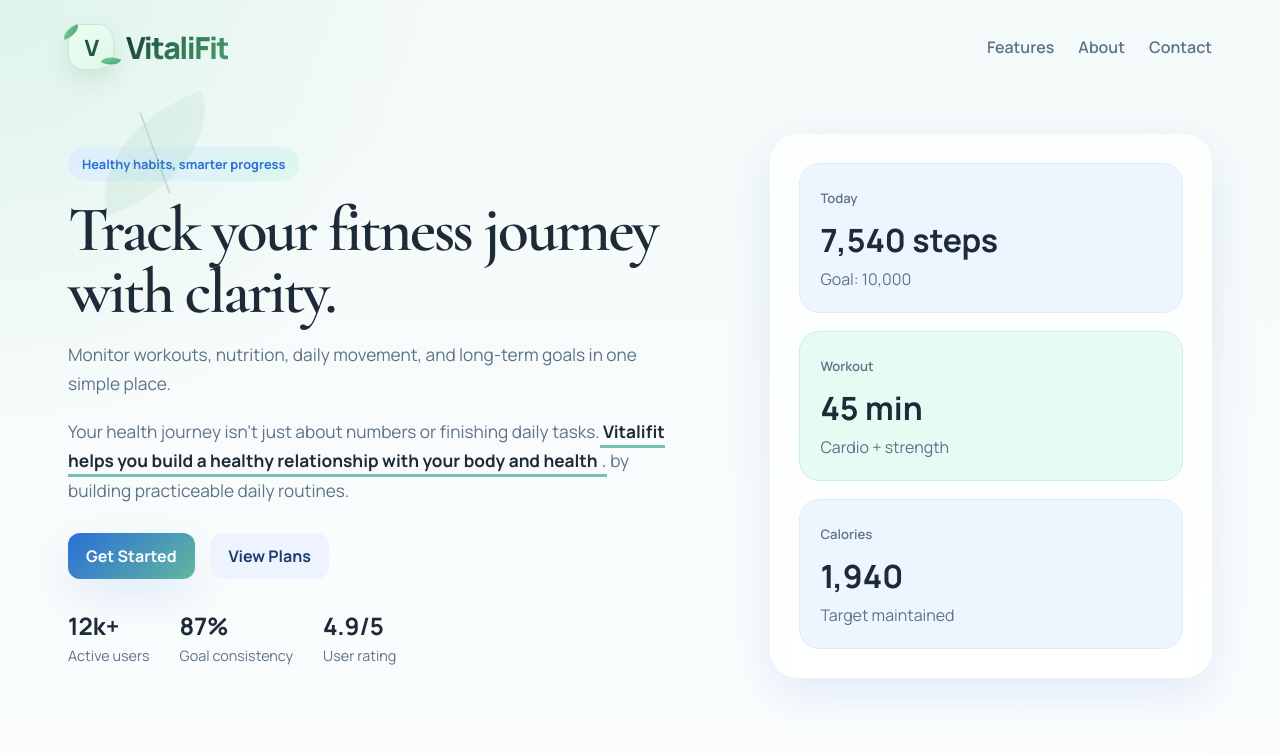
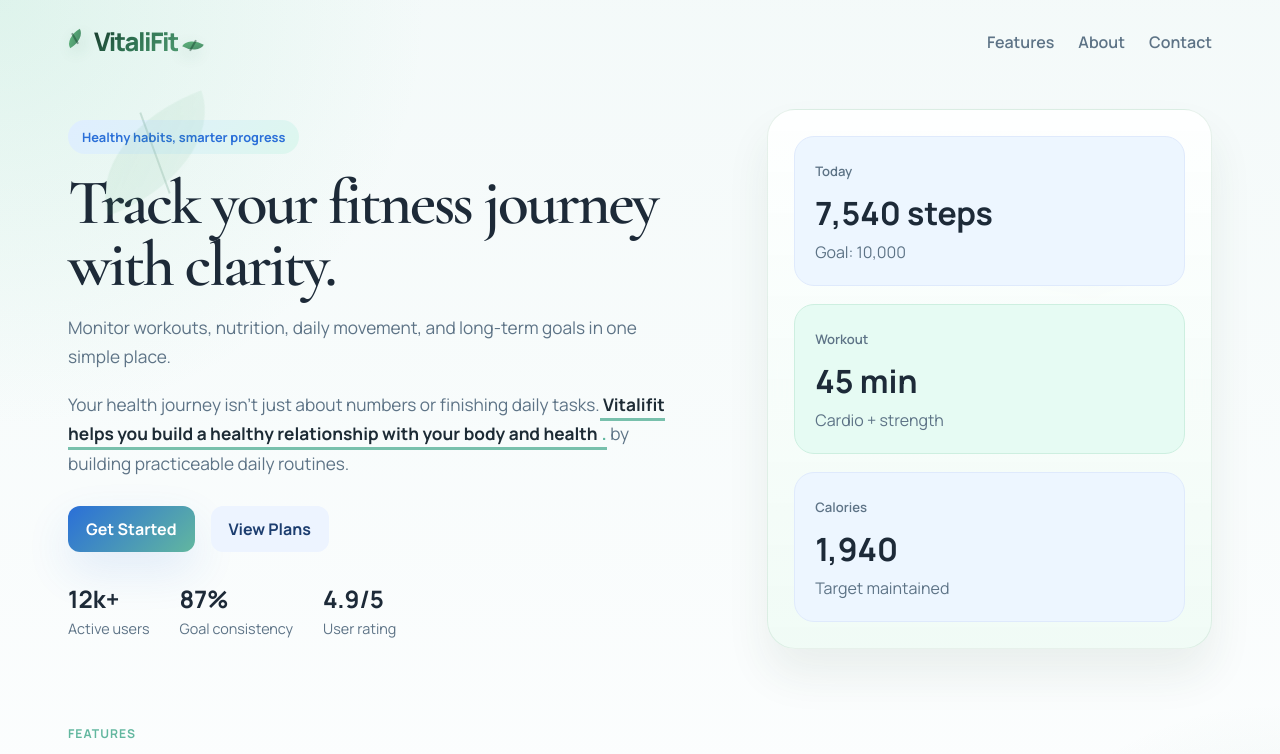
Before and after one commit to aryans2008123-eng/health-fitness-tracker, a React (Vite) app in the folder client/: page / in a window 1280 px wide. Shown: the top 754 px of the page. Built offline with nearby package versions, Linux system fonts and the light colour scheme; no server answers; the HTML template or start-up script is replaced by a standard one.

Commit message:
Clean VitaliFit branding and reduce empty space

```diff
--- a/client/src/components/LandingPage/LandingPage.css
+++ b/client/src/components/LandingPage/LandingPage.css
@@ -147,67 +147,55 @@ button {
 }
 
 .brand {
+  position: relative;
   display: inline-flex;
   align-items: center;
-  gap: 12px;
-  font-size: 1.9rem;
+  justify-content: center;
+  gap: 8px;
+  font-size: clamp(1.5rem, 2vw, 2rem);
   font-weight: 900;
-  letter-spacing: -0.05em;
+  letter-spacing: -0.06em;
   text-transform: none;
   font-family: 'Manrope', 'Segoe UI', sans-serif;
   color: #173629;
 }
 
 .brand-text {
-  background: linear-gradient(135deg, #173629, #2b6f50 42%, #4e9f6f 100%);
+  position: relative;
+  z-index: 1;
+  background: linear-gradient(135deg, #173629, #2c6d4e 42%, #4f9c71 100%);
   -webkit-background-clip: text;
   background-clip: text;
   color: transparent;
 }
 
-.brand-mark {
+.brand-leaf {
   position: relative;
-  display: inline-flex;
-  align-items: center;
-  justify-content: center;
-  width: 46px;
-  height: 46px;
-  border-radius: 16px;
-  background: linear-gradient(135deg, #ecfff2, #dff7e8);
-  border: 1px solid rgba(64, 147, 96, 0.18);
-  box-shadow: 0 10px 22px rgba(63, 134, 92, 0.14);
-  overflow: visible;
+  width: 18px;
+  height: 12px;
+  display: inline-block;
+  background: linear-gradient(135deg, rgba(93, 188, 123, 0.95), rgba(38, 107, 73, 0.85));
+  border-radius: 100% 0 100% 0;
+  box-shadow: 0 6px 16px rgba(36, 107, 72, 0.14);
 }
 
-.brand-v {
-  position: relative;
-  z-index: 1;
-  color: #1e5a3c;
-  font-weight: 1000;
-  font-size: 1.4rem;
-  letter-spacing: -0.08em;
+.brand-leaf::before {
+  content: '';
+  position: absolute;
+  left: 50%;
+  top: 0;
+  bottom: 0;
+  width: 2px;
+  background: rgba(24, 69, 49, 0.5);
+  transform: translateX(-50%);
 }
 
-.leaf-spark {
-  position: absolute;
-  width: 18px;
-  height: 10px;
-  background: linear-gradient(135deg, #79d39b, #2e8f60);
-  border-radius: 100% 0 100% 0;
-  transform-origin: center;
-  opacity: 0.9;
+.brand-leaf-left {
+  transform: rotate(-30deg) translateY(-4px);
 }
 
-.leaf-left {
-  left: -7px;
-  top: 2px;
-  transform: rotate(-22deg);
-}
-
-.leaf-right {
-  right: -7px;
-  bottom: 3px;
-  transform: rotate(22deg);
+.brand-leaf-right {
+  transform: rotate(30deg) translateY(4px);
 }
 
 .nav {
@@ -233,11 +221,11 @@ button {
 .hero {
   max-width: 1200px;
   margin: 0 auto;
-  padding: 40px 28px 80px;
+  padding: 26px 28px 72px;
   display: grid;
   grid-template-columns: 1.2fr 0.8fr;
   align-items: center;
-  gap: 40px;
+  gap: 32px;
 }
 
 .badge {
@@ -346,12 +334,12 @@ button {
 }
 
 .hero-card {
-  background: rgba(255, 255, 255, 0.72);
-  border: 1px solid rgba(255, 255, 255, 0.8);
+  background: linear-gradient(180deg, rgba(255, 255, 255, 0.85), rgba(239, 251, 245, 0.9));
+  border: 1px solid rgba(123, 177, 146, 0.18);
   backdrop-filter: blur(8px);
   border-radius: 28px;
-  padding: 28px;
-  box-shadow: var(--shadow);
+  padding: 26px;
+  box-shadow: 0 26px 44px rgba(35, 77, 57, 0.08);
   display: flex;
   flex-direction: column;
   gap: 18px;
@@ -388,7 +376,7 @@ button {
 .feature-section {
   max-width: 1200px;
   margin: 0 auto;
-  padding: 0 28px 80px;
+  padding: 0 28px 72px;
 }
 
 .section-heading {
@@ -417,11 +405,11 @@ button {
 }
 
 .feature-box {
-  background: rgba(255, 255, 255, 0.8);
-  border: 1px solid #e3ecfd;
+  background: linear-gradient(180deg, rgba(255, 255, 255, 0.88), rgba(243, 252, 246, 0.9));
+  border: 1px solid rgba(129, 163, 142, 0.16);
   border-radius: 20px;
   padding: 24px;
-  box-shadow: 0 10px 30px rgba(15, 23, 42, 0.04);
+  box-shadow: 0 12px 30px rgba(38, 88, 66, 0.06);
 }
 
 .feature-box h3 {
--- a/client/src/components/LandingPage/LandingPage.jsx
+++ b/client/src/components/LandingPage/LandingPage.jsx
@@ -17,12 +17,9 @@ function LandingPage({ onGetStarted, onOpenContact }) {
 
       <header className="topbar">
         <div className="brand" aria-label="VitaliFit logo">
-          <span className="brand-mark" aria-hidden="true">
-            <span className="brand-v">V</span>
-            <span className="leaf-spark leaf-left" />
-            <span className="leaf-spark leaf-right" />
-          </span>
+          <span className="brand-leaf brand-leaf-left" aria-hidden="true" />
           <span className="brand-text">VitaliFit</span>
+          <span className="brand-leaf brand-leaf-right" aria-hidden="true" />
         </div>
 
         <nav className="nav">
```
